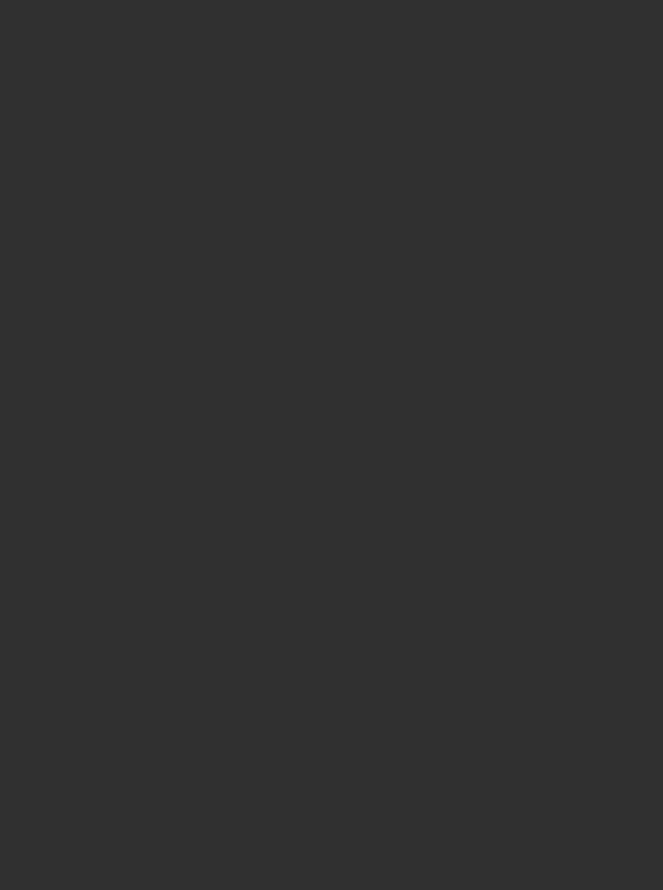
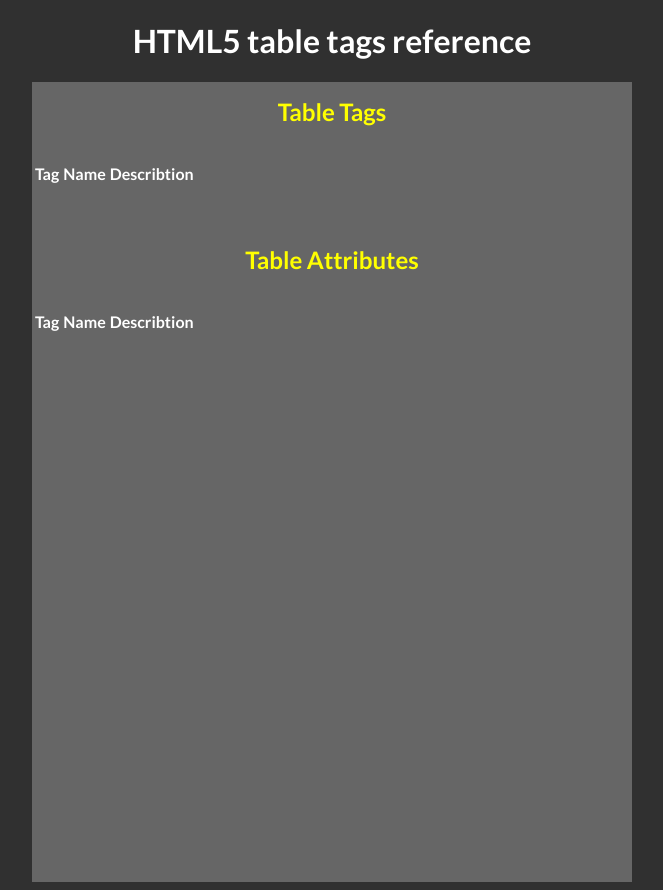
Before and after one commit to wz7475/table-website-2, a plain HTML site: page index.html in a window 1280 px wide. Shown: the whole page, without its empty margins (308-971 px from the left). Before the commit the page ends 800 px from the top, so only its background shows below. Drawn offline with Linux system fonts and the light colour scheme.

Commit message:
add structure

```diff
--- a/index.html
+++ b/index.html
@@ -15,6 +15,76 @@
 
     </head>
     <body>
+        <header>
+            <h1>HTML5 table tags reference</h1>
+        </header>
+        <main>
+            <h2>Table Tags</h2>
+            <table>
+                <thead>
+                    <tr>
+                        <th>Tag</th>
+                        <th>Name</th>
+                        <th>Describtion</th>
+                    </tr>
+                </thead>
+                <tbody>
+                    <tr>
+                        <td class="left"></td>
+                        <td class="middle"></td>
+                        <td class="right"></td>
+                    </tr>
+                    <tr>
+                        <td class="left"></td>
+                        <td class="middle"></td>
+                        <td class="right"></td>
+                    </tr>
+                    <tr>
+                        <td class="left"></td>
+                        <td class="middle"></td>
+                        <td class="right"></td>
+                    </tr>
+                    <tr>
+                        <td class="left"></td>
+                        <td class="middle"></td>
+                        <td class="right"></td>
+                    </tr>
+                    <tr>
+                        <td class="left"></td>
+                        <td class="middle"></td>
+                        <td class="right"></td>
+                    </tr>
+                    <tr>
+                        <td class="left"></td>
+                        <td class="middle"></td>
+                        <td class="right"></td>
+                    </tr>
+                </tbody>
+            </table>
+
+            <h2>Table Attributes</h2>
+            <table>
+                <thead>
+                    <tr>
+                        <th>Tag</th>
+                        <th>Name</th>
+                        <th>Describtion</th>
+                    </tr>
+                </thead>
+                <tbody>
+                    <tr>
+                        <td class="left"></td>
+                        <td class="middle"></td>
+                        <td class="right"></td>
+                    </tr>
+                    <tr>
+                        <td class="left"></td>
+                        <td class="middle"></td>
+                        <td class="right"></td>
+                    </tr>
+                </tbody>
+            </table>
+        </main>
 
     </body>
 
--- a/style.css
+++ b/style.css
@@ -3,3 +3,20 @@ body {
     font-family: 'Lato', sans-serif;
     color: #ffffff;
 }
+
+header, h2{
+    text-align: center;
+}
+
+main{
+    background-color: #666666;
+    width: 600px;
+    margin-left: auto;
+    margin-right: auto;
+    height: 800px;
+}
+
+h2{
+    padding: 15px;
+    color: yellow;
+}
```
